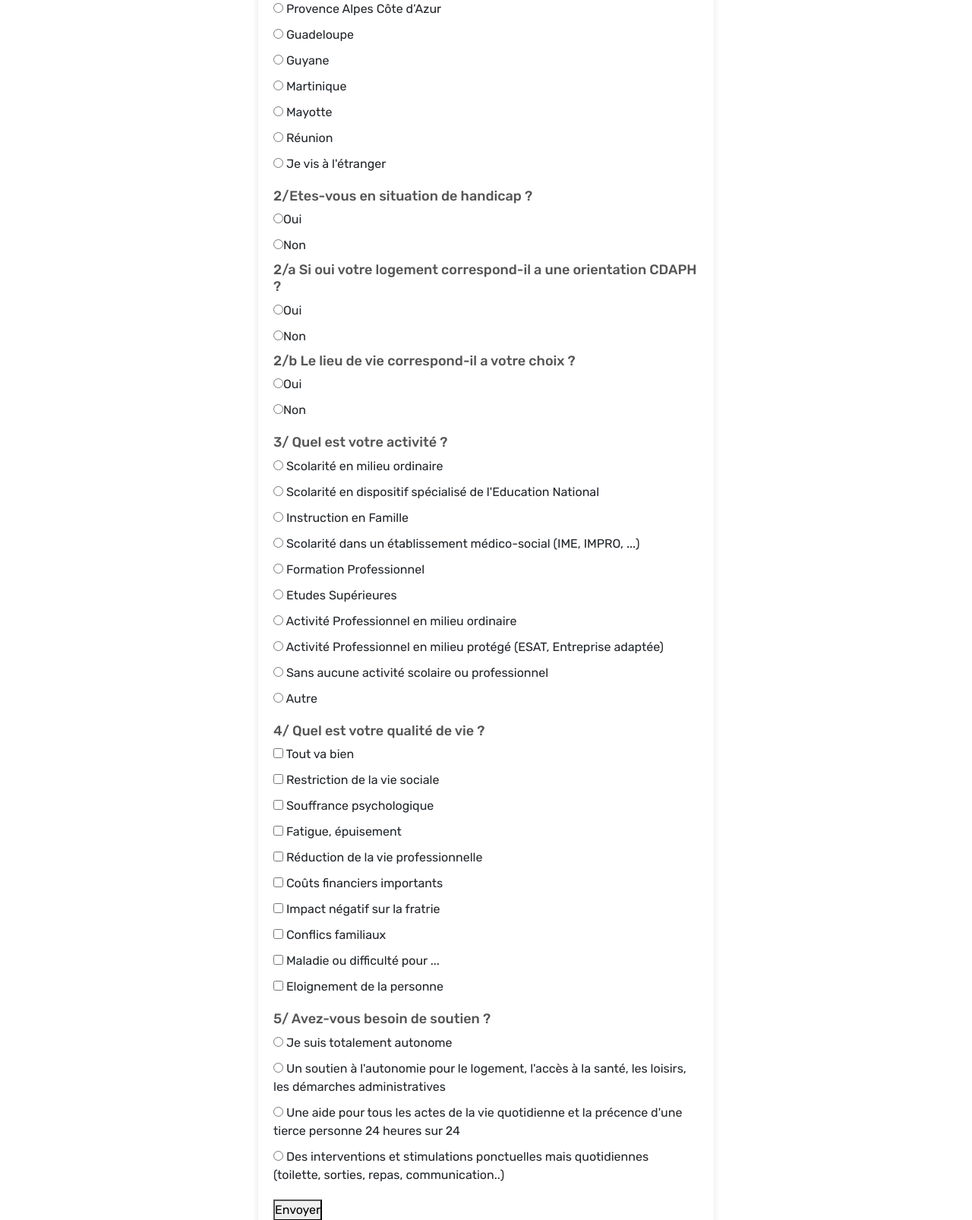
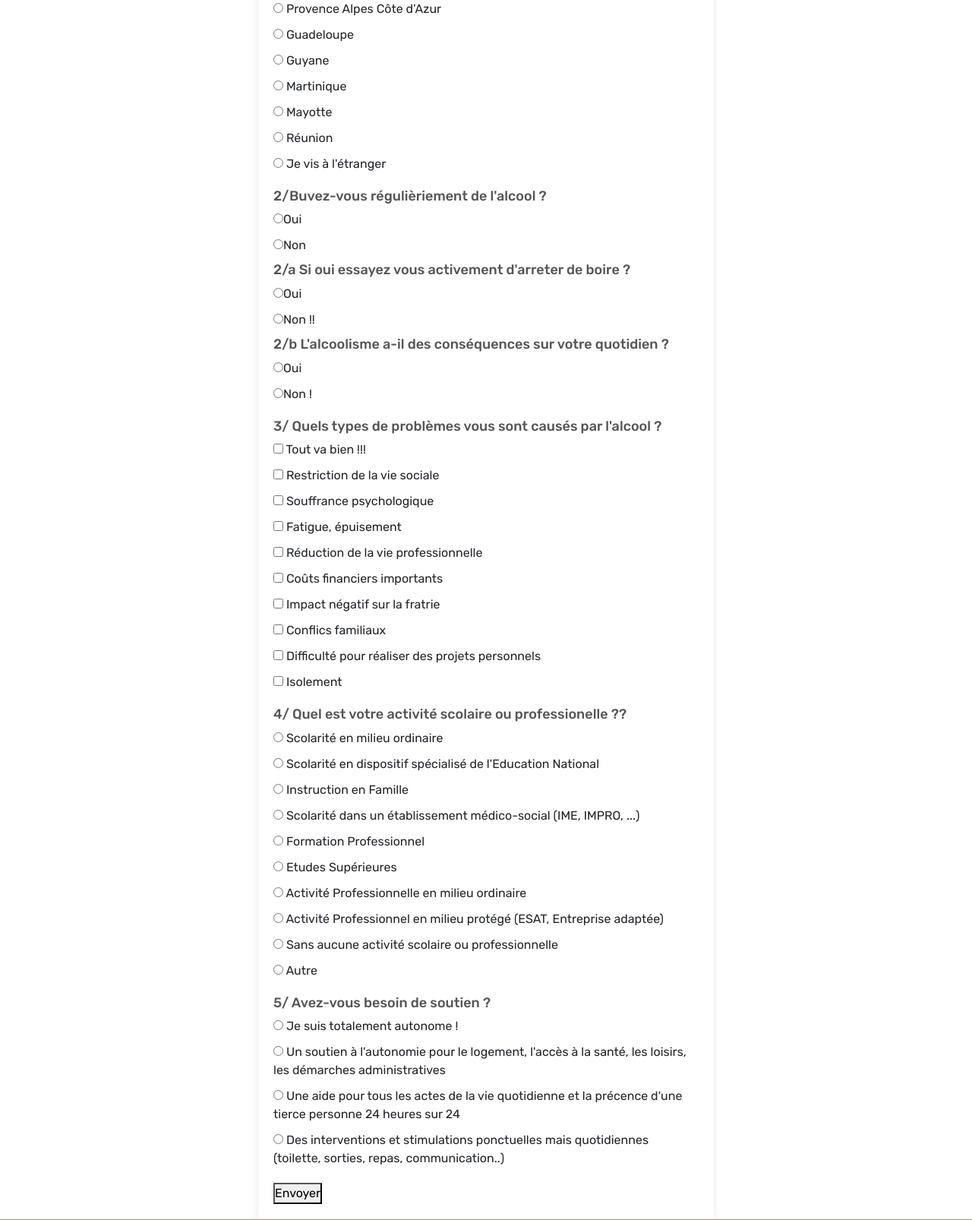
Before and after one commit to Syewo/SiteCroixBleue, a PHP site: page /enquete.php in a window 1280 px wide. Shown: the part 581-2187 px from the top of the page at 76% size. Run offline with PHP 8.4, Linux system fonts and the light colour scheme; the visitor is signed in with stand-in values (Sample User, id 1); data comes from the database, SQL or seed files in the repository.

Commit message:
scaezfaqedvv

```diff
--- a/PageAccueil/accueil.php
+++ b/PageAccueil/accueil.php
@@ -1,4 +1,4 @@
-<!DOCTYPE html>
+-<!DOCTYPE html>
 <html lang="fr">
 <head>
     <meta charset="UTF-8">
--- a/PageEnquete/enquete.php
+++ b/PageEnquete/enquete.php
@@ -63,54 +63,54 @@
 
 
     <div class="question">
-      <h2>2/Etes-vous en situation de handicap ?</h2>
+      <h2>2/Buvez-vous régulièriement de l'alcool ?</h2>
       <label><input type="radio" name="handicap" value="Oui">Oui</label>
       <label><input type="radio" name="handicap" value="Non">Non</label>
-      <div><h2>2/a Si oui votre logement correspond-il a une orientation CDAPH ?</h2></div>
+      <div><h2>2/a Si oui essayez vous activement d'arreter de boire ?</h2></div>
       <label><input type="radio" name="cdaph" value="Oui">Oui</label>
-      <label><input type="radio" name="cdaph" value="Non">Non</label>
-      <div><h2>2/b Le lieu de vie correspond-il a votre choix ?</h2></div>
+      <label><input type="radio" name="cdaph" value="Non">Non !!</label>
+      <div><h2>2/b L'alcoolisme a-il des conséquences sur votre quotidien ?</h2></div>
       <label><input type="radio" name="lieu_vie" value="Oui">Oui</label>
-      <label><input type="radio" name="lieu_vie" value="Non">Non</label>
+      <label><input type="radio" name="lieu_vie" value="Non">Non !</label>
     </div>
+
+
+      <div class="question">
+          <h2>3/ Quels types de problèmes vous sont causés par l'alcool ?</h2>
+          <label><input type="checkbox" name="qualite_vie[]" value="Tout va bien"> Tout va bien !!! </label>
+          <label><input type="checkbox" name="qualite_vie[]" value="Restriction sociale"> Restriction de la vie sociale </label>
+          <label><input type="checkbox" name="qualite_vie[]" value="Souffrance psychologique"> Souffrance psychologique </label>
+          <label><input type="checkbox" name="qualite_vie[]" value="Fatigue"> Fatigue, épuisement </label>
+          <label><input type="checkbox" name="qualite_vie[]" value="Réstriction professionnelle"> Réduction de la vie professionnelle </label>
+          <label><input type="checkbox" name="qualite_vie[]" value="Coûts financiers"> Coûts financiers importants </label>
+          <label><input type="checkbox" name="qualite_vie[]" value="Impact négatif sur la fratrie"> Impact négatif sur la fratrie </label>
+          <label><input type="checkbox" name="qualite_vie[]" value="Conflics familiaux"> Conflics familiaux </label>
+          <label><input type="checkbox" name="qualite_vie[]" value="Maladie ou difficulté pour ..."> Difficulté pour réaliser des projets personnels </label>
+          <label><input type="checkbox" name="qualite_vie[]" value="Eloignement de la personne"> Isolement </label>
+      </div>
 
 
 
     <div class="question">
-      <h2>3/ Quel est votre activité ?</h2>
+      <h2>4/ Quel est votre activité scolaire ou professionelle ??</h2>
       <label><input type="radio" name="activite" value="Scolarité ordinaire"> Scolarité en milieu ordinaire </label>
       <label><input type="radio" name="activite" value="Dispositif spécialisé"> Scolarité en dispositif spécialisé de l'Education National </label>
       <label><input type="radio" name="activite" value="Instruction en Famille"> Instruction en Famille </label>
       <label><input type="radio" name="activite" value="Etablissement médico-social"> Scolarité dans un établissement médico-social (IME, IMPRO, ...) </label>
       <label><input type="radio" name="activite" value="Formation professionnelle"> Formation Professionnel </label>
       <label><input type="radio" name="activite" value="Etudes Supérieures"> Etudes Supérieures </label>
-      <label><input type="radio" name="activite" value="Activité Professionnel ordinaire"> Activité Professionnel en milieu ordinaire </label>
+      <label><input type="radio" name="activite" value="Activité Professionnel ordinaire"> Activité Professionnelle en milieu ordinaire </label>
       <label><input type="radio" name="activite" value="Milieu protégé"> Activité Professionnel en milieu protégé (ESAT, Entreprise adaptée) </label>
-      <label><input type="radio" name="activite" value="Sans activité"> Sans aucune activité scolaire ou professionnel </label>
+      <label><input type="radio" name="activite" value="Sans activité"> Sans aucune activité scolaire ou professionnelle </label>
       <label><input type="radio" name="activite" value="Autre"> Autre </label>
     </div>
 
 
 
-    <div class="question">
-      <h2>4/ Quel est votre qualité de vie ?</h2>
-      <label><input type="checkbox" name="qualite_vie[]" value="Tout va bien"> Tout va bien </label>
-      <label><input type="checkbox" name="qualite_vie[]" value="Restriction sociale"> Restriction de la vie sociale </label>
-      <label><input type="checkbox" name="qualite_vie[]" value="Souffrance psychologique"> Souffrance psychologique </label>
-      <label><input type="checkbox" name="qualite_vie[]" value="Fatigue"> Fatigue, épuisement </label>
-      <label><input type="checkbox" name="qualite_vie[]" value="Réstriction professionnelle"> Réduction de la vie professionnelle </label>
-      <label><input type="checkbox" name="qualite_vie[]" value="Coûts financiers"> Coûts financiers importants </label>
-      <label><input type="checkbox" name="qualite_vie[]" value="Impact négatif sur la fratrie"> Impact négatif sur la fratrie </label>
-      <label><input type="checkbox" name="qualite_vie[]" value="Conflics familiaux"> Conflics familiaux </label>
-      <label><input type="checkbox" name="qualite_vie[]" value="Maladie ou difficulté pour ..."> Maladie ou difficulté pour ... </label>
-      <label><input type="checkbox" name="qualite_vie[]" value="Eloignement de la personne"> Eloignement de la personne </label>
-    </div>
-
-
 
     <div class="question">
       <h2>5/ Avez-vous besoin de soutien ?</h2>
-      <label><input type="radio" name="soutien" value="Autonome"> Je suis totalement autonome</label>
+      <label><input type="radio" name="soutien" value="Autonome"> Je suis totalement autonome !</label>
       <label><input type="radio" name="soutien" value="Soutien partiel"> Un soutien à l'autonomie pour le logement, l'accès à la santé, les loisirs, les démarches administratives</label>
           <label><input type="radio" name="soutien" value="Aide totale"> Une aide pour tous les actes de la vie quotidienne et la précence d'une tierce personne 24 heures sur 24</label>
       <label><input type="radio" name="soutien" value="Intervention quotidienne"> Des interventions et stimulations ponctuelles mais quotidiennes (toilette, sorties, repas, communication..)</label>
--- a/PageResultat/resultat.js
+++ b/PageResultat/resultat.js
@@ -169,8 +169,8 @@ fetch('get_data.php')
 
         // Création des graphiques
         createBarChart('#region', regions, 'Répartition par région');
-        createPieChart('#lieuDeVie', lieuDeVie, 'Répartition par lieu de vie');
-        createBarChart('#activite', activites, 'Répartition par activité');
+        createPieChart('#lieuDeVie', lieuDeVie, 'Consommation d\'alcool');
+        createBarChart('#activite', activites, 'Conséquences de l\'alcool');
         createBarChart('#qualiteVie', qualiteVie, 'Répartition par qualité de vie');
         createPieChart('#soutien', soutien, 'Répartition par soutien');
     })
```
